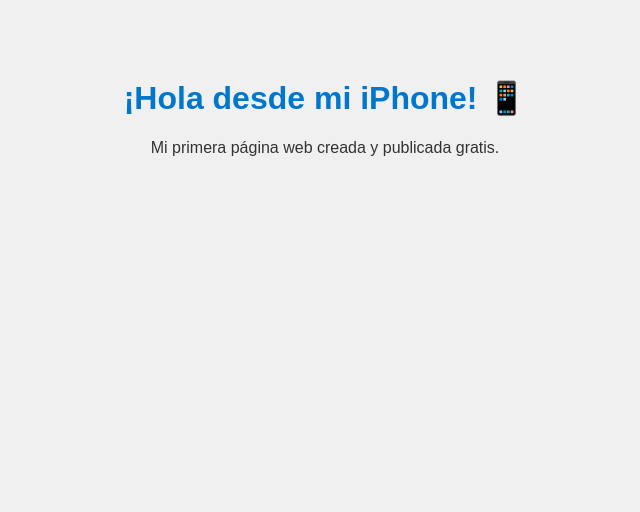
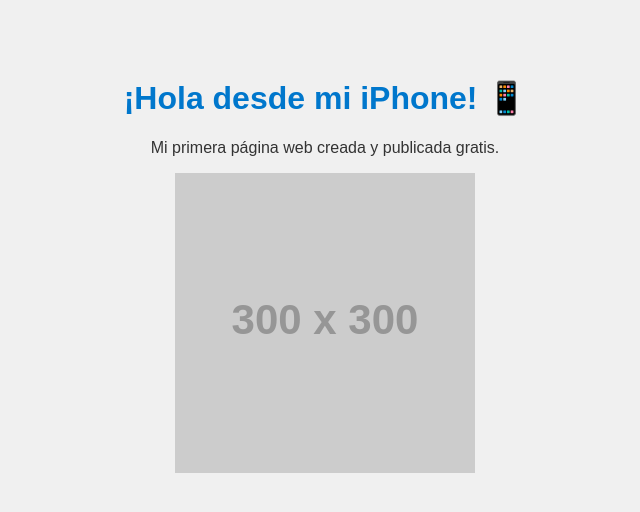
Before and after one commit to javispartyrentals/Mi-pagina, a plain HTML site: page Index.html in a window 1280 px wide. Shown: the whole page, without its empty margins (315-955 px from the left). Drawn offline with Linux system fonts and the light colour scheme; placeholder pictures from the web are drawn by us.

Commit message:
Update Index.html

```diff
--- a/Index.html
+++ b/Index.html
@@ -20,5 +20,6 @@
 <body>
   <h1>¡Hola desde mi iPhone! 📱</h1>
   <p>Mi primera página web creada y publicada gratis.</p>
+  <img src="https://via.placeholder.com/300" alt="Mi imagen">
 </body>
 </html>
```
